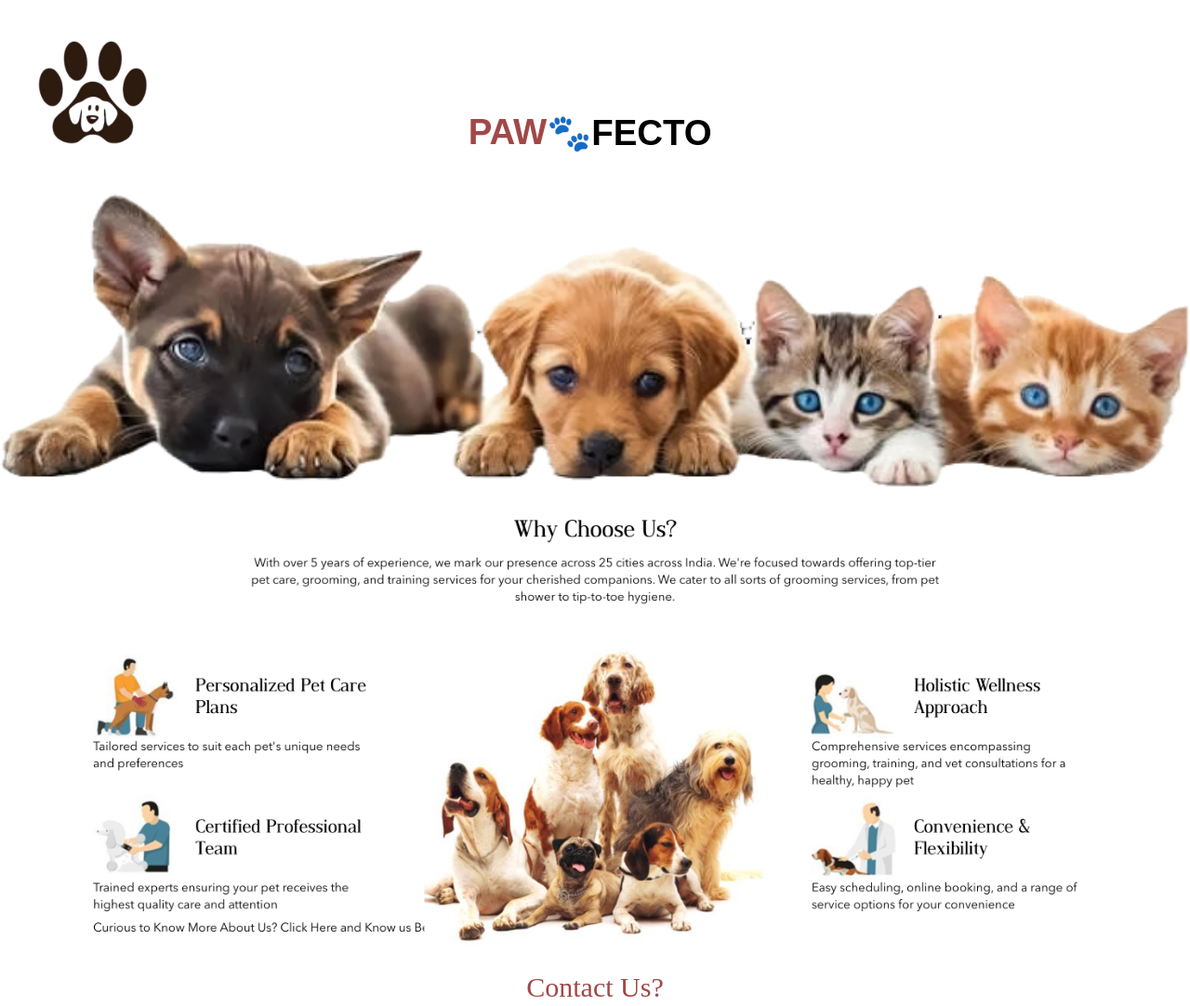
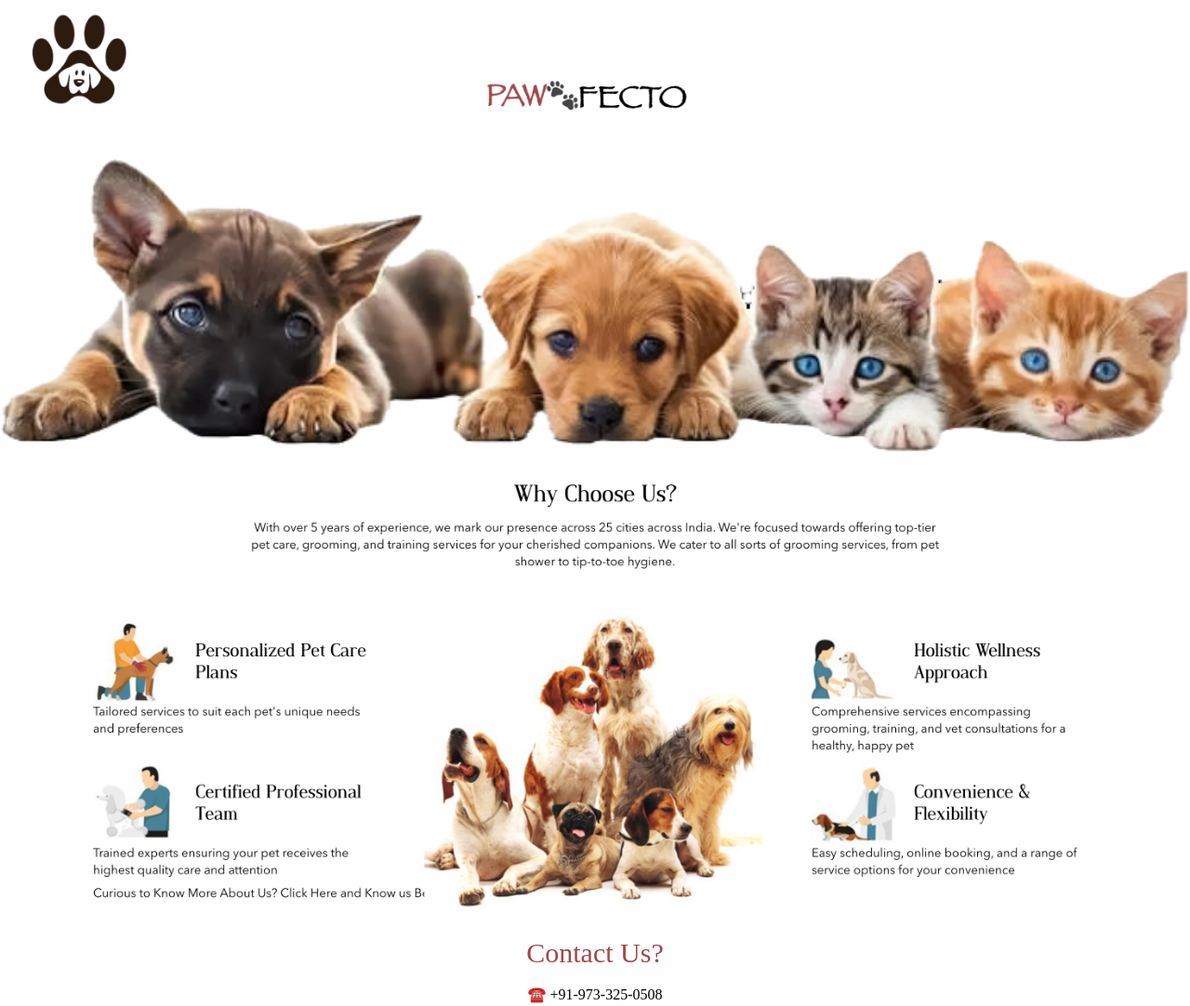
Before and after one commit to code-sagniiikkkkk/CSE326, a plain HTML site: page pawfecto_aboutus.html in a window 1280 px wide. Shown: the top 1082 px of the page at 93% size. Drawn offline with Linux system fonts and the light colour scheme.

Commit message:
Update logo and clean up about us section
Replaced logo image and removed unnecessary elements.

```diff
--- a/pawfecto_aboutus.html
+++ b/pawfecto_aboutus.html
@@ -34,17 +34,7 @@
 </head>
 <body>
     <div id="Home">
-        <img src="logo.png" alt="Pawfecto Logo" width="200" height="200" x="0",y="0" style="float:left" class="inl">
-        <pre>
-
-
-
-
-
-
-
-        </pre>
-        <center><pre><big><h1 class="inl" style="font-family:fantasy;"> <span class="txtt">PAW</span>🐾FECTO</h1></big>                           </pre></center>
+        <img src="header-logo.png" width="100%" alt="Pawfecto">
     </div>
     <br>
     <img src="bgg.png" width="100%" alt="Animal bg">
```
